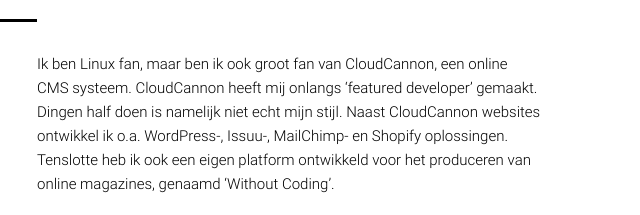
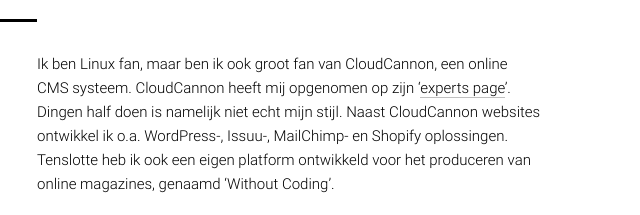
Before and after one commit to jhvanderschee/usecuewebsitenl_static, a plain HTML site: page over-mij/index.html in a window 1280 px wide. Shown: the part 270-485 px from the top of the page, 633-1273 px from the left. Drawn offline with Linux system fonts and the light colour scheme.

Commit message:
Updated 'over-mij/index.html' via CloudCannon

```diff
--- a/over-mij/index.html
+++ b/over-mij/index.html
@@ -167,7 +167,7 @@ $(window).resize( function() {
 
 <p>Ik heb industrieel ontwerpen gestudeerd aan de TUDelft en heb daarom een analytische kijk op het ontwerpproces en de mens-computer interactie.</p>
 
-<p>Ik ben Linux fan, maar ben ik ook groot fan van CloudCannon, een online CMS systeem. CloudCannon heeft mij onlangs ‘featured developer’ gemaakt. Dingen half doen is namelijk niet echt mijn stijl. Naast CloudCannon websites ontwikkel ik o.a. WordPress-, Issuu-, MailChimp- en Shopify oplossingen. Tenslotte heb ik ook een eigen platform ontwikkeld voor het produceren van online magazines, genaamd ‘Without Coding’.</p>
+<p>Ik ben Linux fan, maar ben ik ook groot fan van CloudCannon, een online CMS systeem. CloudCannon heeft mij opgenomen op zijn ‘<a href="https://cloudcannon.com/experts/">experts page</a>’. Dingen half doen is namelijk niet echt mijn stijl. Naast CloudCannon websites ontwikkel ik o.a. WordPress-, Issuu-, MailChimp- en Shopify oplossingen. Tenslotte heb ik ook een eigen platform ontwikkeld voor het produceren van online magazines, genaamd ‘Without Coding’.</p>
 
 <p>Ben je nieuwsgierig geworden? Wil jij kwaliteit en een scherpe prijs? Neem dan <a href="/contact">contact</a> op! Ik vertel je graag wat ik voor je kan betekenen.</p>
 
```
